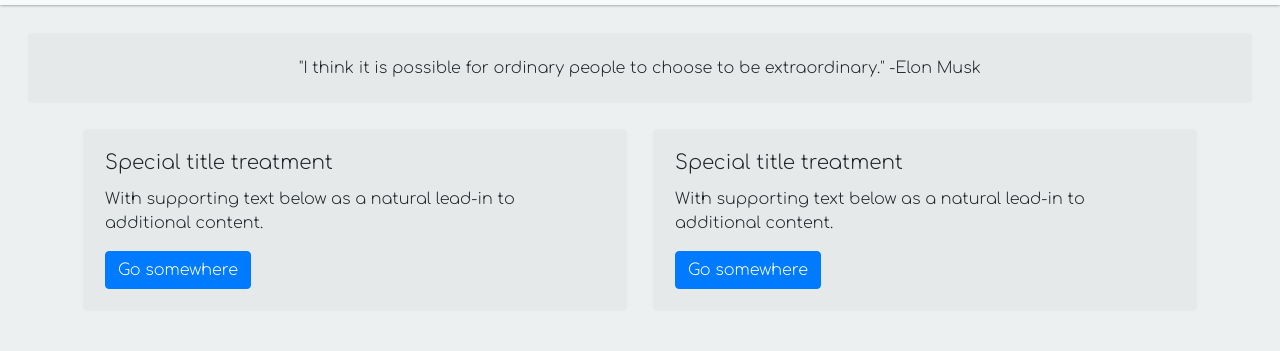
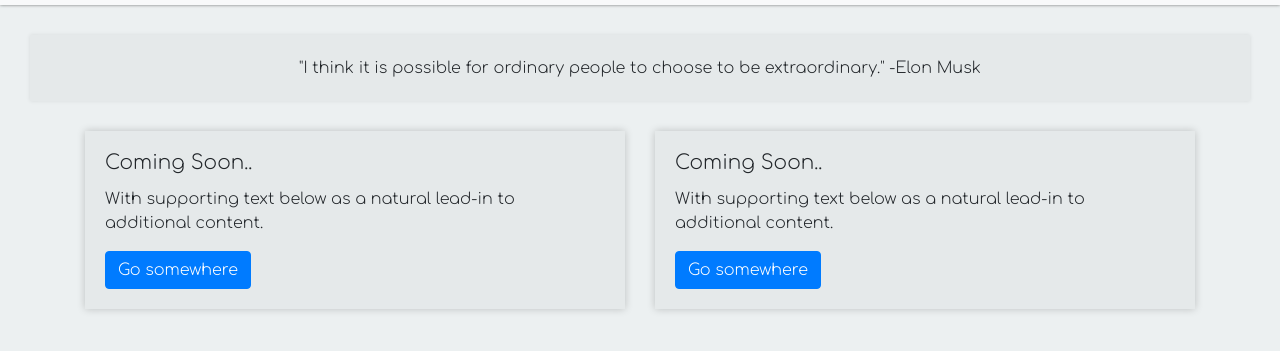
Before and after one commit to iaryankashyap/Portfolio, a plain HTML site: page index.html in a window 1280 px wide. Shown: the part 51-402 px from the top of the page. Drawn offline with nearby package versions, Linux system fonts and the light colour scheme.

Commit message:
Added Cards

```diff
--- a/index.html
+++ b/index.html
@@ -49,7 +49,7 @@
         <div class="col-sm-6">
           <div class="card bg-transparent">
             <div class="card-body">
-              <h5 class="card-title">Special title treatment</h5>
+              <h5 class="card-title">Coming Soon..</h5>
               <p class="card-text">
                 With supporting text below as a natural lead-in to additional
                 content.
@@ -62,7 +62,7 @@
         <div class="col-sm-6">
           <div class="card bg-transparent">
             <div class="card-body">
-              <h5 class="card-title">Special title treatment</h5>
+              <h5 class="card-title">Coming Soon..</h5>
               <p class="card-text">
                 With supporting text below as a natural lead-in to additional
                 content.
--- a/styles.css
+++ b/styles.css
@@ -42,12 +42,13 @@ nav{
 
 .card-body{
     background-color: rgba(126, 126, 126, 0.062);
-    box-shadow: 0px 0px 4px rgba(0, 0, 0, 0.096);
+
+    box-shadow: 0px 0px 8px rgba(0, 0, 0, 0.199);
     transition: ease-in-out 0.3s;
 }
 
 .card-body:hover{
-    box-shadow: 0px 0px 8px rgba(0, 0, 0, 0.199);
+    box-shadow: 0px 0px 4px rgba(0, 0, 0, 0.096);
 }
 
 #aryan{
```
Also changed, not shown: index.js (line endings or trailing spaces).
